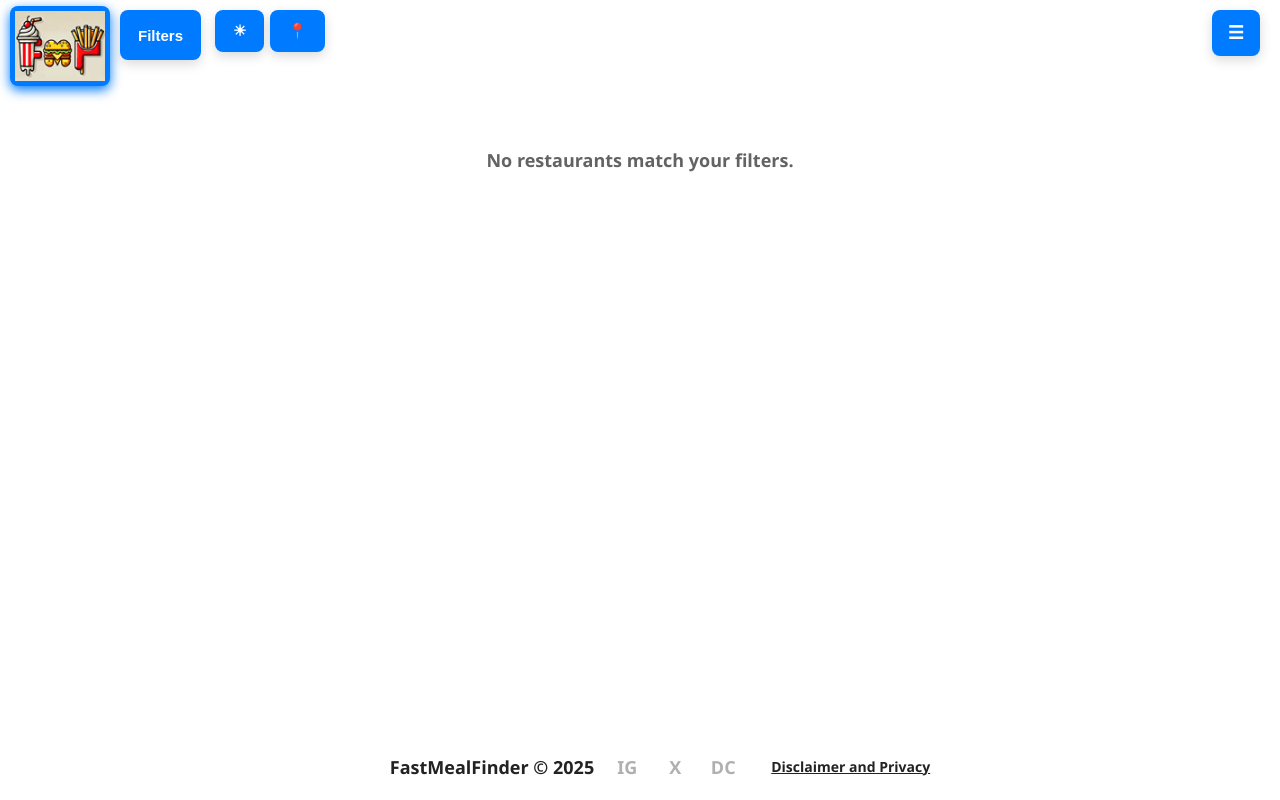
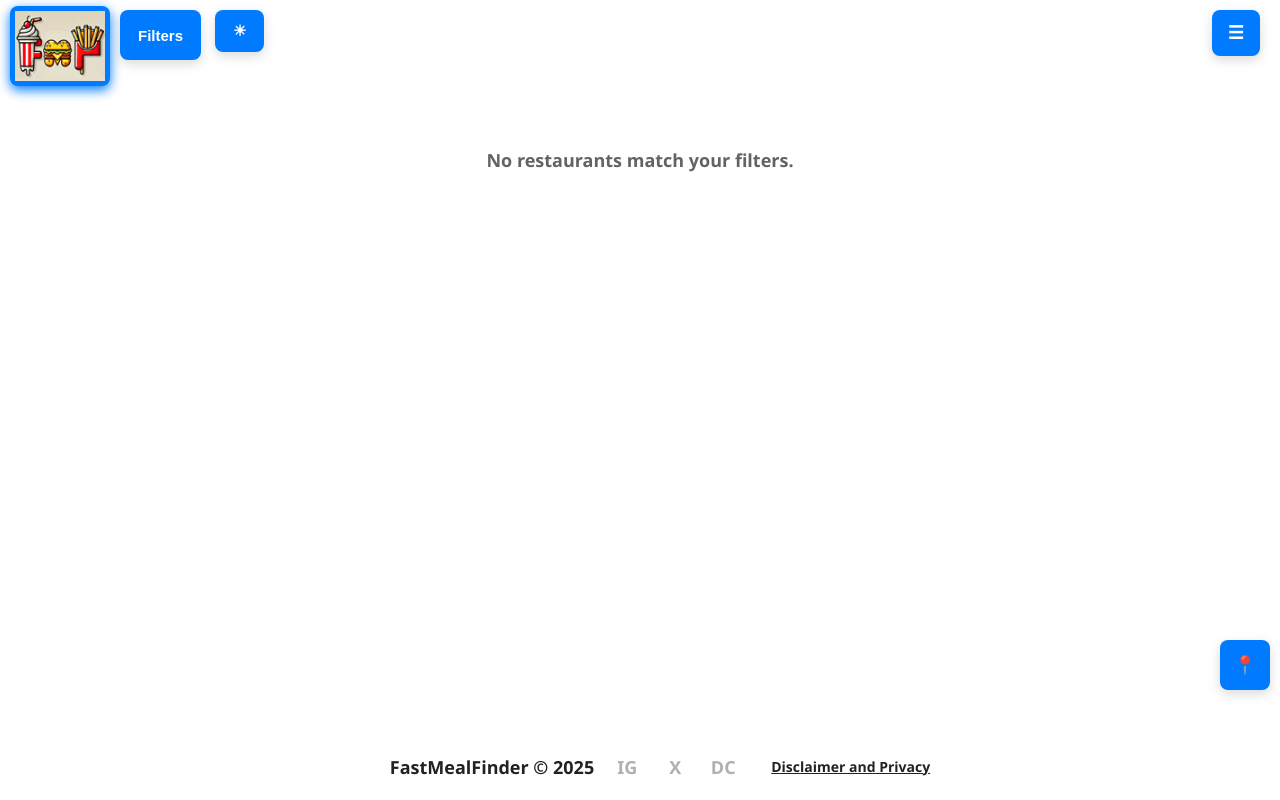
Before and after one commit to JordanIKlein/fastmealfinder, a Flask app: page /list in a window 1280 px wide. Run offline with Flask 3, Linux system fonts and the light colour scheme; data that the repository does not hold is empty; some libraries are stand-ins or nearby versions.

Commit message:
Improve location button UI in list view
Refactored the location button to match map view placement and styling. Added inline spinner markup for loading state, improved accessibility with aria-label, and updated related CSS and JavaScript to handle icon and spinner visibility.

```diff
--- a/templates/listview.html
+++ b/templates/listview.html
@@ -45,6 +45,10 @@
   /* Remove scroll from filter panel in list view */
   .filter-panel { overflow:hidden !important; height:auto; max-height:none; top:75px; }
   @media (max-width:640px){ .filter-panel { top:70px; } }
+  /* Match map view location button placement */
+  .location-btn { position:fixed; right:10px; bottom:110px; top:auto; left:auto; width:50px; height:50px; padding:10px; background:var(--btn-bg); color:var(--btn-text); border:none; border-radius:8px; font-size:18px; font-weight:600; cursor:pointer; box-shadow:0 4px 12px var(--filter-shadow); display:inline-flex; align-items:center; justify-content:center; }
+  .location-btn.loading { opacity:.85; }
+  @keyframes fmf-spin{ to { transform:rotate(360deg);} }
   </style>
 </head>
 <body>
@@ -60,7 +64,15 @@
   </a>
   <button class="filter-toggle" onclick="toggleFilters()">Filters<span class="filter-badge" id="filterBadge"></span></button>
   <button class="dark-mode-toggle" id="darkModeToggle" title="Toggle dark mode" style="z-index:120;">☀︎</button>
-  <button id="locationBtn" class="location-btn" title="Use my location" style="z-index:120;">📍</button>
+  <!-- Location button explicitly positioned to mirror map view -->
+  <button id="locationBtn" class="location-btn" title="Use my location" aria-label="Use my location" style="z-index:120;position:fixed;right:10px;bottom:110px;top:auto;left:auto;width:50px;height:50px;padding:10px;display:inline-flex;align-items:center;justify-content:center;">
+    <span class="location-icon">📍</span>
+    <span class="location-spinner" style="display:none;vertical-align:middle;">
+      <span style="display:inline-block;width:18px;height:18px;position:relative;">
+        <span style="position:absolute;top:0;left:0;width:18px;height:18px;border:2px solid currentColor;border-right-color:transparent;border-radius:50%;animation:fmf-spin .7s linear infinite;"></span>
+      </span>
+    </span>
+  </button>
   <div id="geoStatus" class="visually-hidden" aria-live="polite"></div>
   <div class="filter-panel" id="filterPanel">
     <h3>Browse Options</h3>
@@ -430,15 +442,21 @@
       const btn = document.getElementById('locationBtn');
       const status = document.getElementById('geoStatus');
       if(!btn) return;
+      const icon = btn.querySelector('.location-icon');
+      const spinner = btn.querySelector('.location-spinner');
       if(isLoading){
         btn.classList.add('loading');
         btn.disabled = true;
         btn.setAttribute('aria-busy','true');
+        if(icon) icon.style.display='none';
+        if(spinner) spinner.style.display='inline-block';
         if(status) status.textContent = 'Locating…';
       } else {
         btn.classList.remove('loading');
         btn.disabled = false;
         btn.removeAttribute('aria-busy');
+        if(icon) icon.style.display='inline';
+        if(spinner) spinner.style.display='none';
         if(status) status.textContent = '';
       }
     }
@@ -472,12 +490,13 @@
     });
   </script>
   <style>
-    /* Compact geolocation spinner overlay */
+    /* Compact geolocation spinner overlay (list view now uses inline spinner markup; removed ::after) */
     .location-btn.loading { opacity:.85; }
-    .location-btn.loading::after { content:""; position:absolute; width:18px; height:18px; border:2px solid currentColor; border-right-color:transparent; border-radius:50%; animation:fmf-spin .7s linear infinite; }
+    /* Spinner animation keyframes reused */
     @keyframes fmf-spin { to { transform: rotate(360deg); } }
     .visually-hidden { position:absolute !important; width:1px; height:1px; padding:0; margin:-1px; overflow:hidden; clip:rect(0 0 0 0); border:0; }
-    @media (max-width:640px){ .location-btn { right:54px; } }
+    /* Keep same right offset on mobile as map view */
+    @media (max-width:640px){ .location-btn { right:10px; bottom:100px; } }
   </style>
 </body>
 </html>
```
